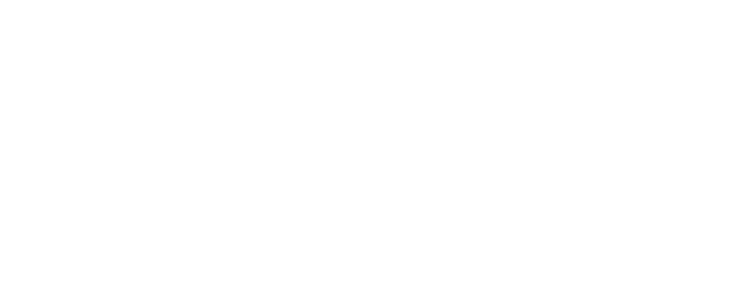
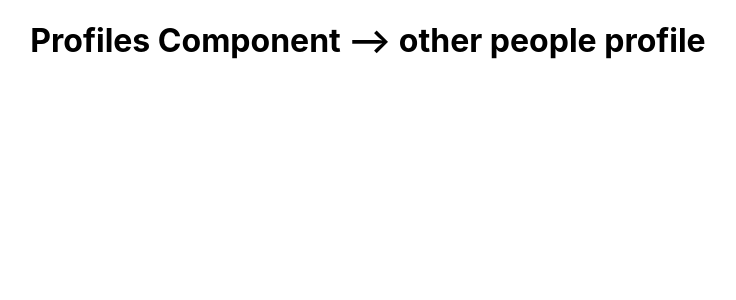
Before and after one commit to weightlifting-journal-13/frontend, a React (Create React App) app in the folder weightlifting/: page /Profiles in a window 1280 px wide. Shown: the top 300 px of the page, without its empty margins (272-1008 px from the left). Built offline with nearby package versions, Linux system fonts and the light colour scheme.

Commit message:
add Profiles render prop route, Profiles component, and Profile link on navigation

```diff
--- a/weightlifting/src/App.js
+++ b/weightlifting/src/App.js
@@ -8,6 +8,7 @@
 import PresetPlans from './components/PresetPlans';
 
 import './App.css';
+import Profiles from './components/Profiles';
 
 function App() {
   return (
@@ -25,6 +26,9 @@
       <Route
         exact path='/PresetPlans'
         render={props => <PresetPlans {...props} />} />
+      <Route
+        exact path='/Profiles'
+        render={props => <Profiles {...props} />} />
     </div>
   );
 }
--- /dev/null
+++ b/weightlifting/src/components/Profiles.js
@@ -0,0 +1,11 @@
+import React from 'react';
+
+const Profiles = () => {
+    return (
+        <div>
+            <h1>Profiles Component --> other people profile</h1>
+        </div>
+     );
+}
+
+export default Profiles;
```
Also changed, not shown: weightlifting/src/components/Navigation.js (+5 -4 lines).
